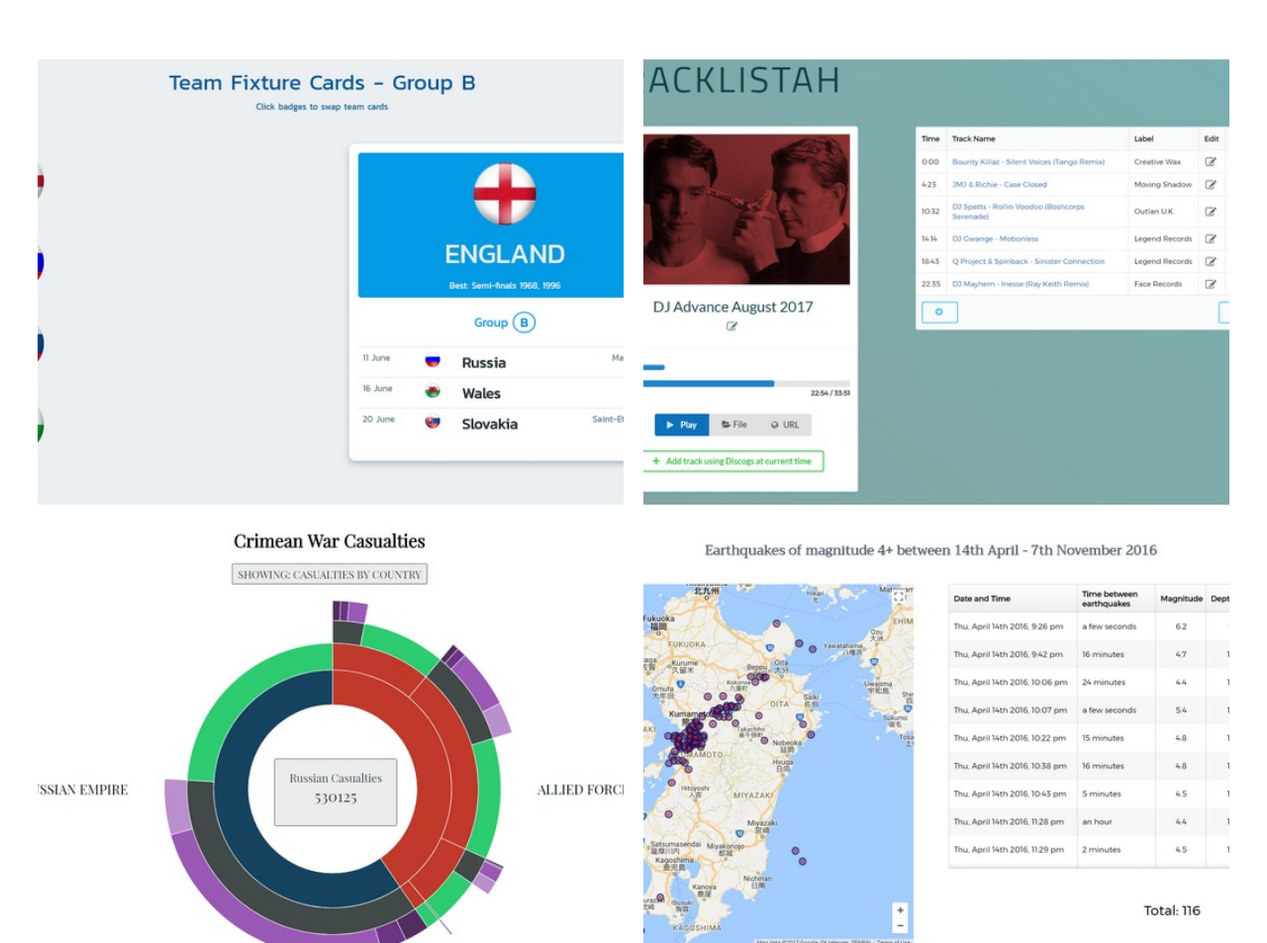
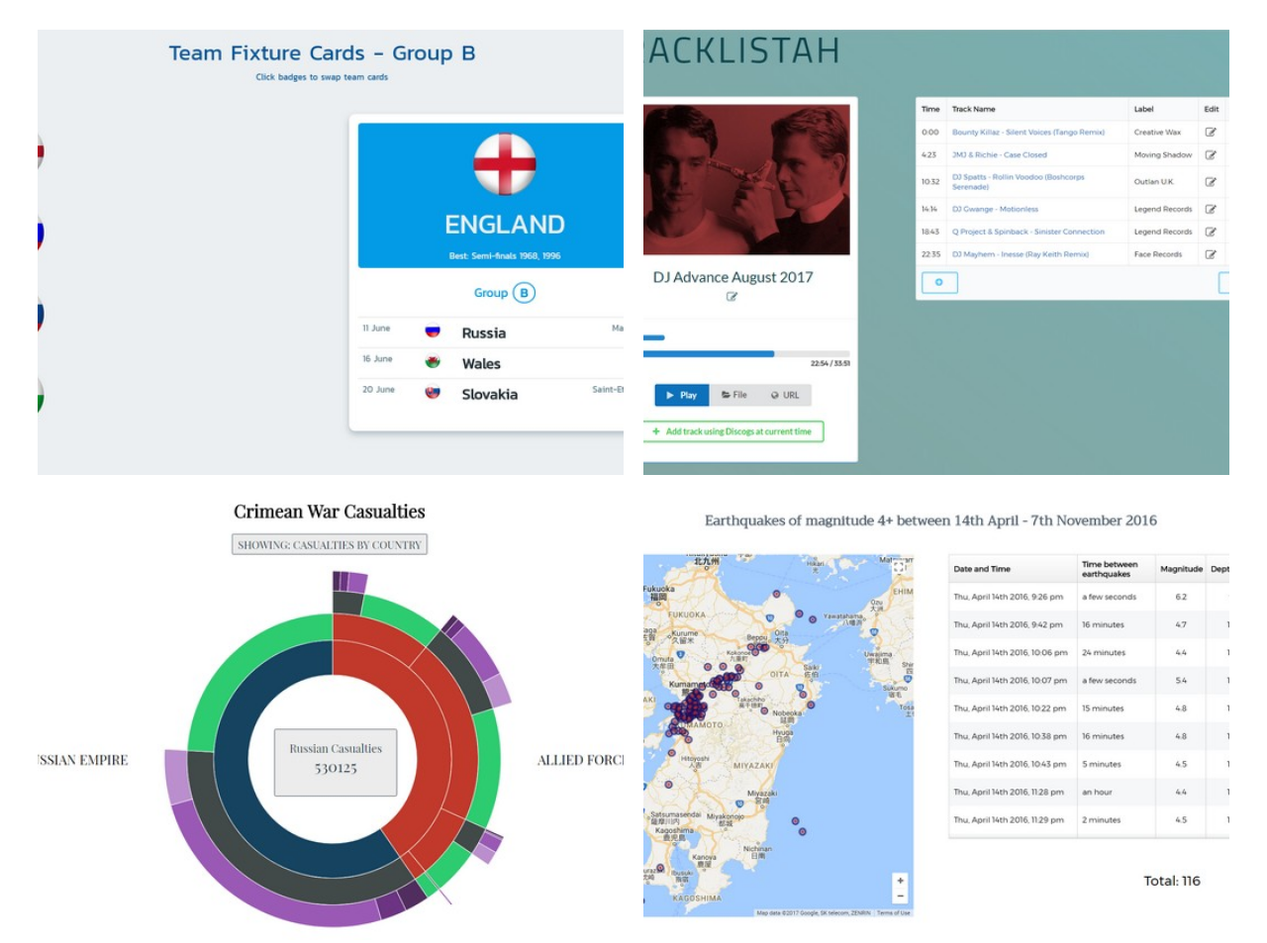
Before and after one commit to d33con/portfolio-gatsby, a Gatsby site: page /projects in a window 1280 px wide. Shown: the top 953 px of the page at 99% size. Built offline with nearby package versions, Linux system fonts and the light colour scheme; Gatsby itself is replaced by a stand-in of ours.

Commit message:
tidy up grid

```diff
--- a/src/pages/projects.css
+++ b/src/pages/projects.css
@@ -1,6 +1,5 @@
 .projects-wrapper {
-  margin: 30px 30px 60px;
-  padding: 30px 0;
+  margin: 30px;
   font-family: "Catamaran", sans-serif;
   display: grid;
   grid-template-columns: repeat(auto-fill, minmax(450px, 1fr));
@@ -11,24 +10,20 @@
 .card {
   display: grid;
   overflow: hidden;
-  grid-column: span 1;
 }
 
 .card__overlay {
-  position: relative;
   display: grid;
   grid-column: 1 / -1;
   /* autoprefixer: off */
   grid-row: 1 / -1;
-  justify-items: center;
-  align-items: center;
   color: #003459;
   text-align: center;
   font-size: 18px;
   padding: 15px 0;
   background: rgba(0, 167, 125, 0.9);
   transition: transform 0.3s;
-  transform: translateY(100%) translateX(100%);
+  transform: translateY(100%) translateX(-100%);
 }
 
 .card:hover .card__overlay {
```
